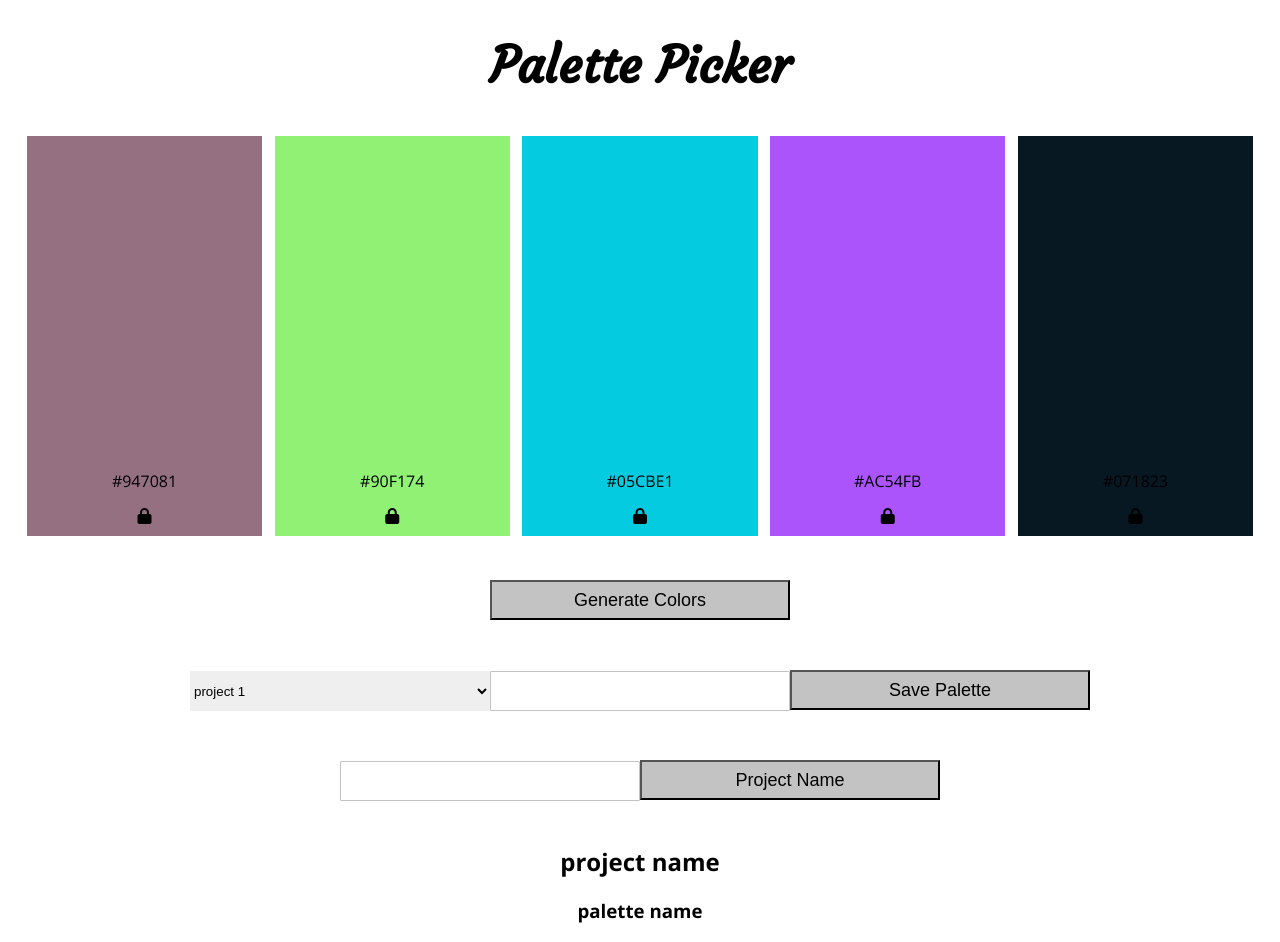
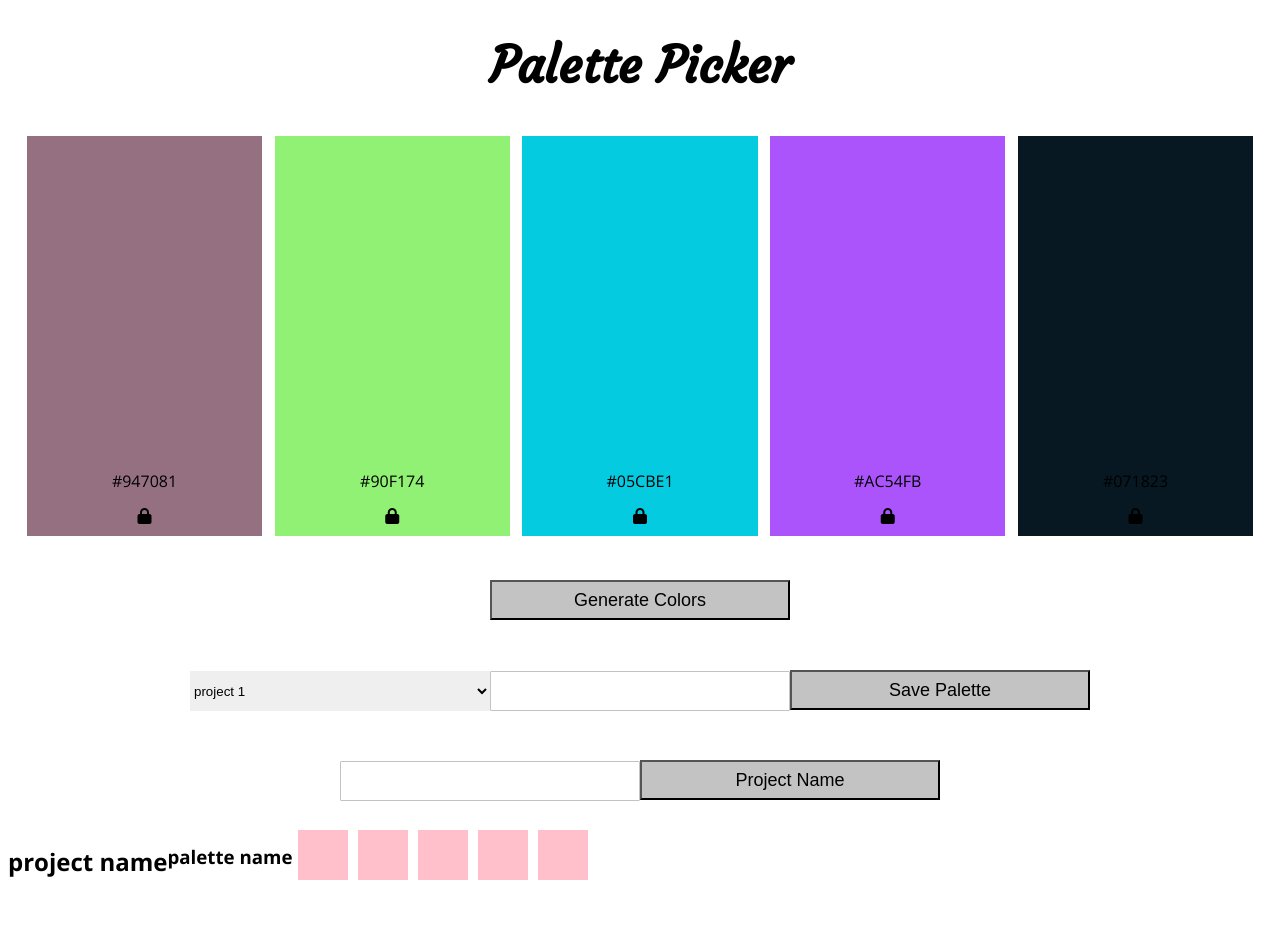
Before and after one commit to Klhalls89/FE-Palette-Picker, a React (Create React App) app: page / in a window 1280 px wide. After the commit the page ends 906 px from the top, so only its background shows below. Built offline with nearby package versions, Linux system fonts and the light colour scheme.

Commit message:
Begin Projects styles

```diff
--- /dev/null
+++ b/src/components/projects/projects.scss
@@ -0,0 +1,15 @@
+.saved-portion {
+  display: flex;
+  flex-direction: column;
+
+  .project-area {
+    display: flex;
+
+    div {
+      background-color: pink;
+      height: 50px;
+      width: 50px;
+      margin: 5px;
+    }
+  }
+}
--- a/src/styles/index.scss
+++ b/src/styles/index.scss
@@ -1,2 +1,3 @@
 @import "./variables.scss";
 @import "../components/App/App.scss";
+@import "../components/Projects/Projects.scss"
```
